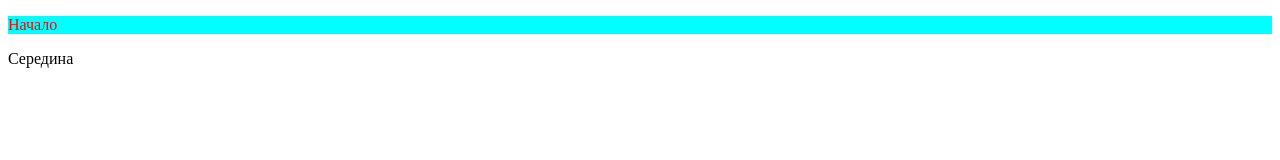
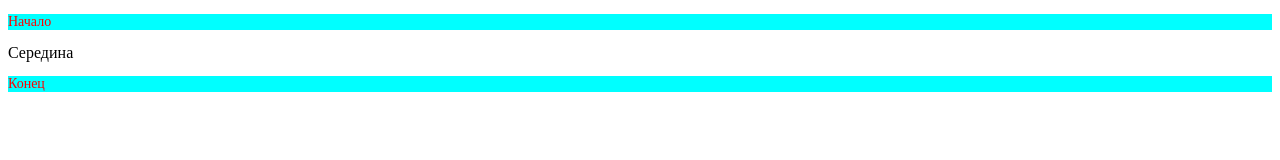
Before and after one commit to batnd/hWork5, a plain HTML site: page index.html in a window 1280 px wide. Drawn offline with Linux system fonts and the light colour scheme.

Commit message:
3(b1) - commit 1

```diff
--- a/index.html
+++ b/index.html
@@ -10,5 +10,6 @@
 <body>
     <p>Начало</p>
     <div>Середина</div>
+    <p>Конец</p>
 </body>
 </html>
--- a/style.css
+++ b/style.css
@@ -1,4 +1,5 @@
 p {
     color: red;
     background-color: aqua;
+    font-size: 14px;
 }
```
